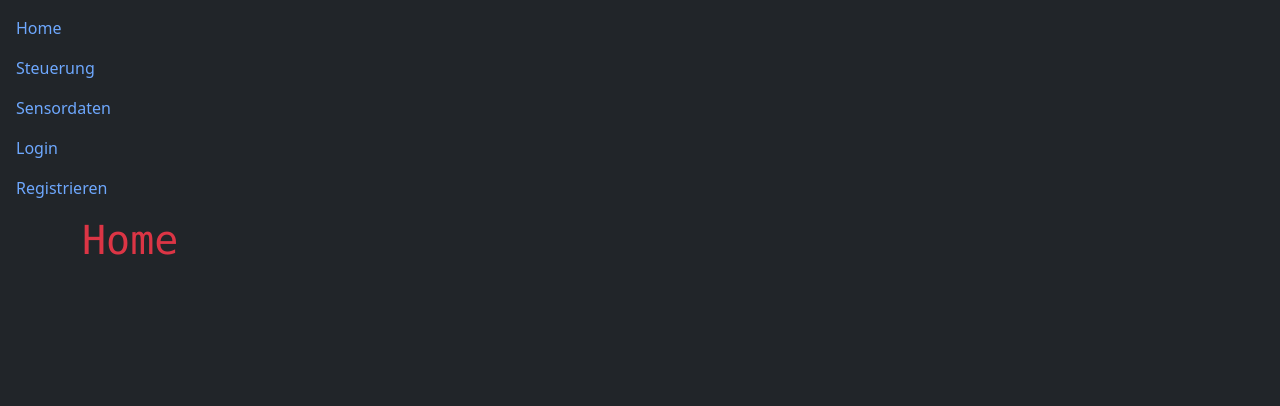
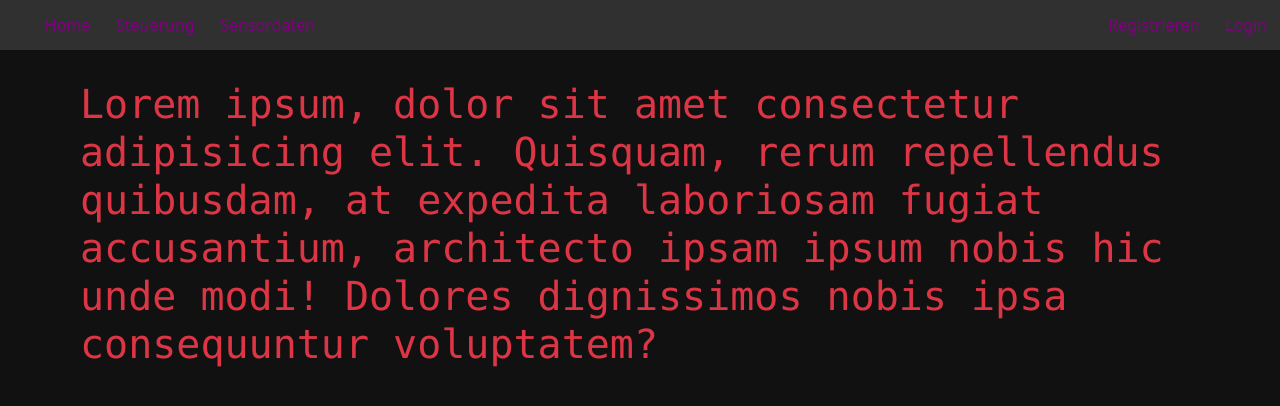
Before and after one commit to MarvinMesaric/mawbot, a Flask app: page / in a window 1280 px wide. Shown: the top 406 px of the page. Run offline with Flask 3, Linux system fonts and the light colour scheme; parts of the project's set-up code (start-up, migrations or seed data) failed here and were passed over.

Commit message:
style: <startet styling the website>

```diff
--- /dev/null
+++ b/mawbot/static/style.css
@@ -0,0 +1,43 @@
+:root {
+    --background_color_main: #111111;
+    --background_color_nav: #303030;
+}
+
+html body {
+    height: 100vh;
+    width: 100vw;
+    background-color: var(--background_color_main);
+}
+
+
+nav {
+    position: fixed;
+    background-color: var(--background_color_nav);
+    width: 100vw;
+    height: auto;
+}
+
+nav ul li {
+    justify-content: center;
+    align-items: center;
+    list-style: none;
+    display: inline;
+    padding: 1vw;
+}
+
+.liFloatLeft {
+    float: left;
+}
+.liFloatRight {
+    float: right;
+}
+
+.navListItem {
+    color: purple;
+    text-decoration: none;
+    border-bottom: 2px #4e4e4e;
+}
+
+main {
+    padding: 10vh;
+}
--- a/mawbot/templates/base.html
+++ b/mawbot/templates/base.html
@@ -4,42 +4,42 @@
         <meta charset="UTF-8">
         <meta name="viewport" content="width=device-width, initial-scale=1.0">
         <title>{{ title }}</title>
+        <link rel="stylesheet" href="../static/style.css">
         <link href="https://cdn.jsdelivr.net/npm/bootstrap@5.3.2/dist/css/bootstrap.min.css" rel="stylesheet" integrity="sha384-T3c6CoIi6uLrA9TneNEoa7RxnatzjcDSCmG1MXxSR1GAsXEV/Dwwykc2MPK8M2HN" crossorigin="anonymous">
         <script src="https://cdn.jsdelivr.net/npm/bootstrap@5.3.2/dist/js/bootstrap.bundle.min.js" integrity="sha384-C6RzsynM9kWDrMNeT87bh95OGNyZPhcTNXj1NW7RuBCsyN/o0jlpcV8Qyq46cDfL" crossorigin="anonymous"></script>
     </head>
-    <body>
-        <nav class="navbar navbar-expand-sm bg-dark navbar-dark">
-            <ul class="nav flex-column">
-                <li class="nav-item">
-                    <a class="nav-link" aria-current="page" href="{{ url_for('main.home') }}">Home</a>
+    <header>
+        <nav class="">
+            <ul class="">
+                <li class="liFloatLeft">
+                    <a class="navListItem" aria-current="page" href="{{ url_for('main.home') }}">Home</a>
                 </li>
-                <li class="nav-item">
-                    <a class="nav-link" aria-current="page" href="{{ url_for('sensordata.controls') }}">Steuerung</a>
+                <li class="liFloatLeft">
+                    <a class="navListItem" aria-current="page" href="{{ url_for('sensordata.controls') }}">Steuerung</a>
                 </li>
-                <li class="nav-item">
-                    <a class="nav-link" aria-current="page" href="{{ url_for('sensordata.sensordatas') }}">Sensordaten</a>
+                <li class="liFloatLeft">
+                    <a class="navListItem" aria-current="page" href="{{ url_for('sensordata.sensordatas') }}">Sensordaten</a>
                 </li>
                 {% if current_user.is_authenticated %}
-                <li class="nav-item">
-                    <a class="nav-link" aria-current="page" href="{{ url_for('users.account') }}">Account</a>
+                <li class="liFloatRight">
+                    <a class="navListItem" aria-current="page" href="{{ url_for('users.account') }}">Account</a>
                 </li>
-                <li class="nav-item">
-                    <a class="nav-link" aria-current="page" href="{{ url_for('users.logout') }}">Logout</a>
+                <li class="liFloatRight">
+                    <a class="navListItem" aria-current="page" href="{{ url_for('users.logout') }}">Logout</a>
                 </li>
                 {% else %}
-                <li class="nav-item">
-                    <a class="nav-link" aria-current="page" href="{{ url_for('users.login') }}">Login</a>
+                <li class="liFloatRight">
+                    <a class="navListItem" aria-current="page" href="{{ url_for('users.login') }}">Login</a>
                 </li>
-                <li class="nav-item">
-                    <a class="nav-link" aria-current="page" href="{{ url_for('users.registration') }}">Registrieren</a>
+                <li class="liFloatRight">
+                    <a class="navListItem " aria-current="page" href="{{ url_for('users.registration') }}">Registrieren</a>
                 </li>
                 {% endif %}
-
-
             </ul>
-
         </nav>
-        <main role="main" class="container">
+    </header>
+    <body>
+        <main>
             {% with messages = get_flashed_messages(with_categories=true) %}
                 {% if messages %}
                 {% for category, message in messages %}
@@ -54,9 +54,6 @@
         </main>
     </body>
     <footer>
-        <div class="container-fluid">
-
-        </div>
 
     </footer>
 </html>
--- a/mawbot/templates/home.html
+++ b/mawbot/templates/home.html
@@ -1,4 +1,6 @@
 {% extends "base.html" %}
 {% block content %}
-    <h1 class="text-danger font-monospace">Home</h1>
+<div>
+    <h1 class="text-danger font-monospace">Lorem ipsum, dolor sit amet consectetur adipisicing elit. Quisquam, rerum repellendus quibusdam, at expedita laboriosam fugiat accusantium, architecto ipsam ipsum nobis hic unde modi! Dolores dignissimos nobis ipsa consequuntur voluptatem?</h1>
+</div>
 {% endblock content %}
```
